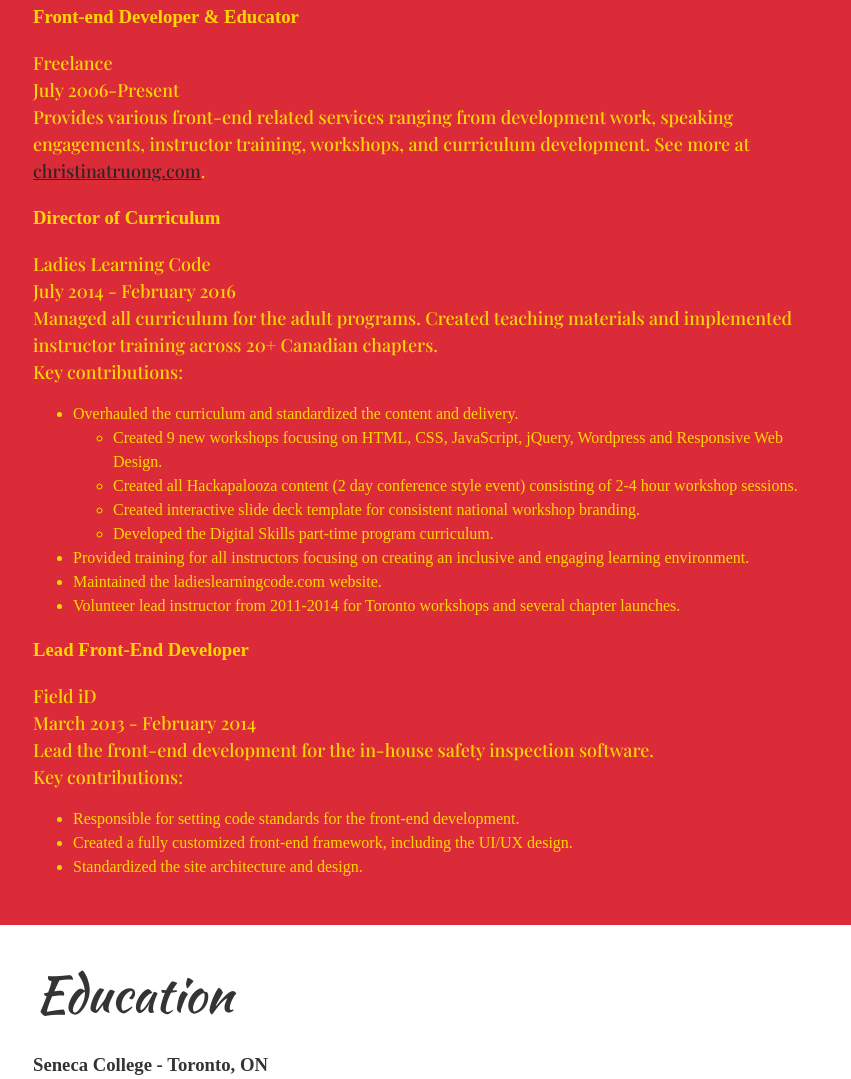
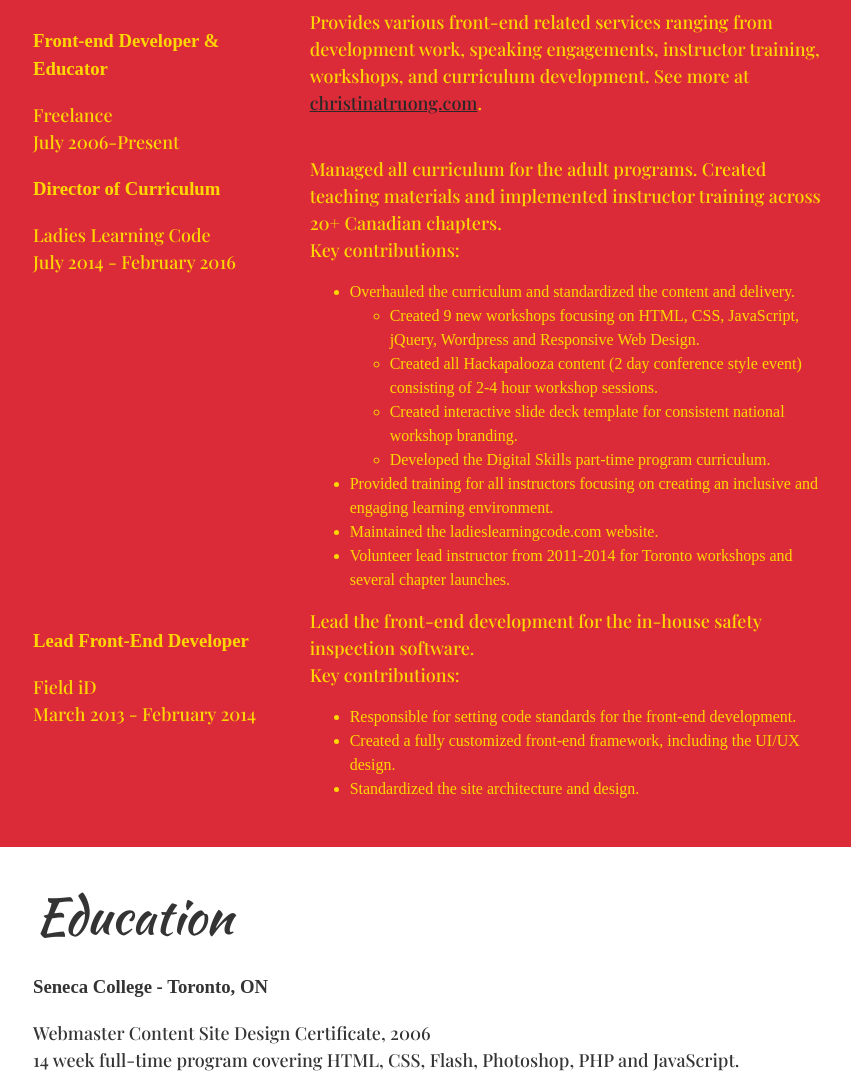
Before and after one commit to codes71/CSSProject, a plain HTML site: page index.html in a window 1280 px wide. Shown: the part 2000-3079 px from the top of the page, without its empty margins (207-1058 px from the left). Drawn offline with nearby package versions, Linux system fonts and the light colour scheme.

Commit message:
Changing The layout of Job Section to grid

```diff
--- a/index.html
+++ b/index.html
@@ -58,21 +58,28 @@
       <section class="work-experience">
           <div class="content-wrapper">
             <h2>Work Experience</h2>
-            <p>See my complete work history on <a href="https://www.linkedin.com/in/christinatruong/">LinkedIn</a>.</p>
+            <p>See my complete work history on <a href="https://www.linkedin.com/in/christinatruong/">LinkedIn</a>.</p><br>
 
             <!-- Job 1 -->
-            <section>
+            <section class="jobItem">
+              <div class="jobDetails">
                 <h3>Front-end Developer & Educator</h3>
                 <p>Freelance</p>
                 <p>July 2006-Present</p>
+              </div>
+              <div class="jobSummary">
                 <p>Provides various front-end related services ranging from development work, speaking engagements, instructor training, workshops, and curriculum development. See more at  <a href="http://christinatruong.com">christinatruong.com</a>.</p>
+              </div>
             </section>
 
             <!-- Job 2 -->
-            <section>
+            <section class="jobItem">
+              <div class="jobDetail">
                 <h3>Director of Curriculum</h3>
                 <p>Ladies Learning Code</p>
                 <p>July 2014 - February 2016</p>
+              </div>
+              <div class="jobSummary">
                     <p>Managed all curriculum for the adult programs. Created teaching materials and implemented instructor training across 20+ Canadian chapters.</p>
                 <p>Key contributions:</p>
                 <ul>
@@ -88,15 +95,17 @@
                     <li>Maintained the ladieslearningcode.com website.</li>
                     <li>Volunteer lead instructor from 2011-2014 for Toronto workshops and several chapter launches.</li>
                 </ul>
-
-
+              </div>
             </section>
 
             <!-- Job 3 -->
-            <section>
+            <section class="jobItem">
+              <div class="jobDetail">
                 <h3>Lead Front-End Developer</h3>
                 <p>Field iD</p>
                 <p>March 2013 - February 2014</p>
+              </div>
+              <div class="jobSummary">
                 <p>Lead the front-end development for the in-house safety inspection software.</p>
             <p>Key contributions:</p>
             <ul>
@@ -104,6 +113,7 @@
                 <li>Created a fully customized front-end framework, including the UI/UX design.</li>
                 <li>Standardized the site architecture and design.</li>
             </ul>
+              </div>
             </section>
             </div>
       </section>
--- a/style/styles.css
+++ b/style/styles.css
@@ -8,13 +8,14 @@ DB2B39
 846267
 */
 
-
 /* Global styles
 ------------------------------------*/
 html {
   box-sizing: border-box;
 }
-*, *:before, *:after {
+*,
+*:before,
+*:after {
   box-sizing: inherit;
 }
 body {
@@ -26,32 +27,33 @@ body {
 img {
   width: 300px;
 }
-a{
+a {
   color: #2c2727;
 }
-a:hover{
+a:hover {
   text-decoration: none;
 }
-h2{
+h2 {
   font-size: 50px;
   margin-bottom: 3px;
 }
-h1,h2{
-  font-family: 'Kaushan Script', cursive;
+h1,
+h2 {
+  font-family: "Kaushan Script", cursive;
   font-weight: 500;
   margin: 2px;
 }
-h1{
+h1 {
   font-size: 80px;
   line-height: 1;
 }
-p{
-  font-family: 'Playfair Display', serif;
-  margin:0;
+p {
+  font-family: "Playfair Display", serif;
+  margin: 0;
   font-size: 18px;
 }
 
-.content-wrapper{
+.content-wrapper {
   width: 800px;
   margin: 0 auto;
   padding: 30px 0;
@@ -61,55 +63,55 @@ p{
 ------------------------------------*/
 header {
   background: #efbcd5;
-  color: #F7FFF7;
+  color: #f7fff7;
   text-align: center;
 }
-
 
 /* Projects
 ------------------------------------*/
 .projects {
   background: #e8e288;
 }
-.projects .btn{
+.projects .btn {
   padding: 5px;
   background-color: #6a6cda;
   display: inline-block;
   text-decoration: none;
   border-radius: 5px;
-  color: #F7FFF7;
+  color: #f7fff7;
 }
-.projects .btn:hover{
-  background-color:rgba(80, 82, 184,80%) ;
+.projects .btn:hover {
+  background-color: rgba(80, 82, 184, 80%);
 }
 
 /* Work Experience
 ------------------------------------*/
 .work-experience {
-  background: #DB2B39;
+  background: #db2b39;
   color: gold;
 }
-
-
+.jobItem {
+  display: grid;
+  grid-template-columns: 1fr 2fr;
+  column-gap: 15px;
+}
 /* Education
 ------------------------------------*/
-
-
 
 /* Contact Info
 ------------------------------------*/
 footer {
   background: #7dce82;
-  color: #F7FFF7;
+  color: #f7fff7;
   text-align: center;
 }
-.contactList{
+.contactList {
   list-style-type: none;
   padding: 0;
   display: flex;
   justify-content: center;
 }
-.contactList a{
+.contactList a {
   padding: 15px;
   display: inline-block;
 }
```
Lines whose indentation alone changed are shown as unchanged.
